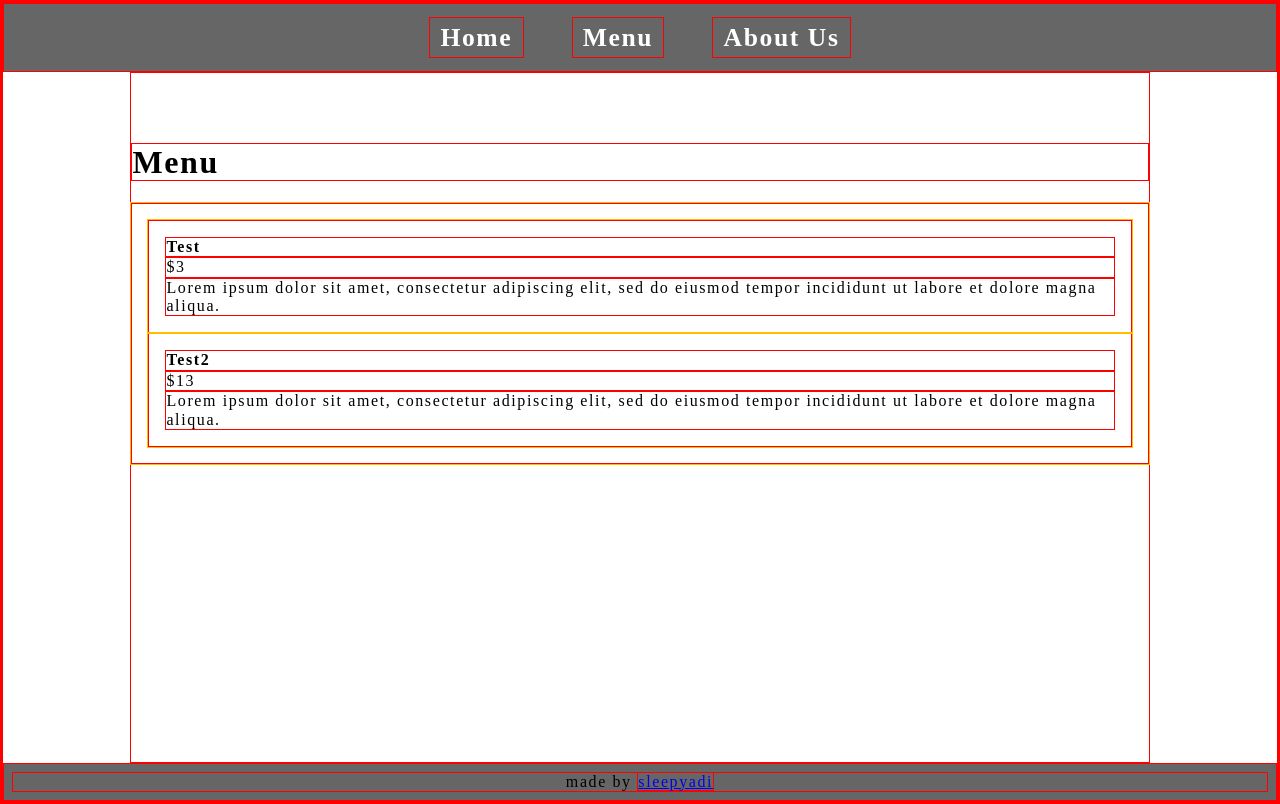
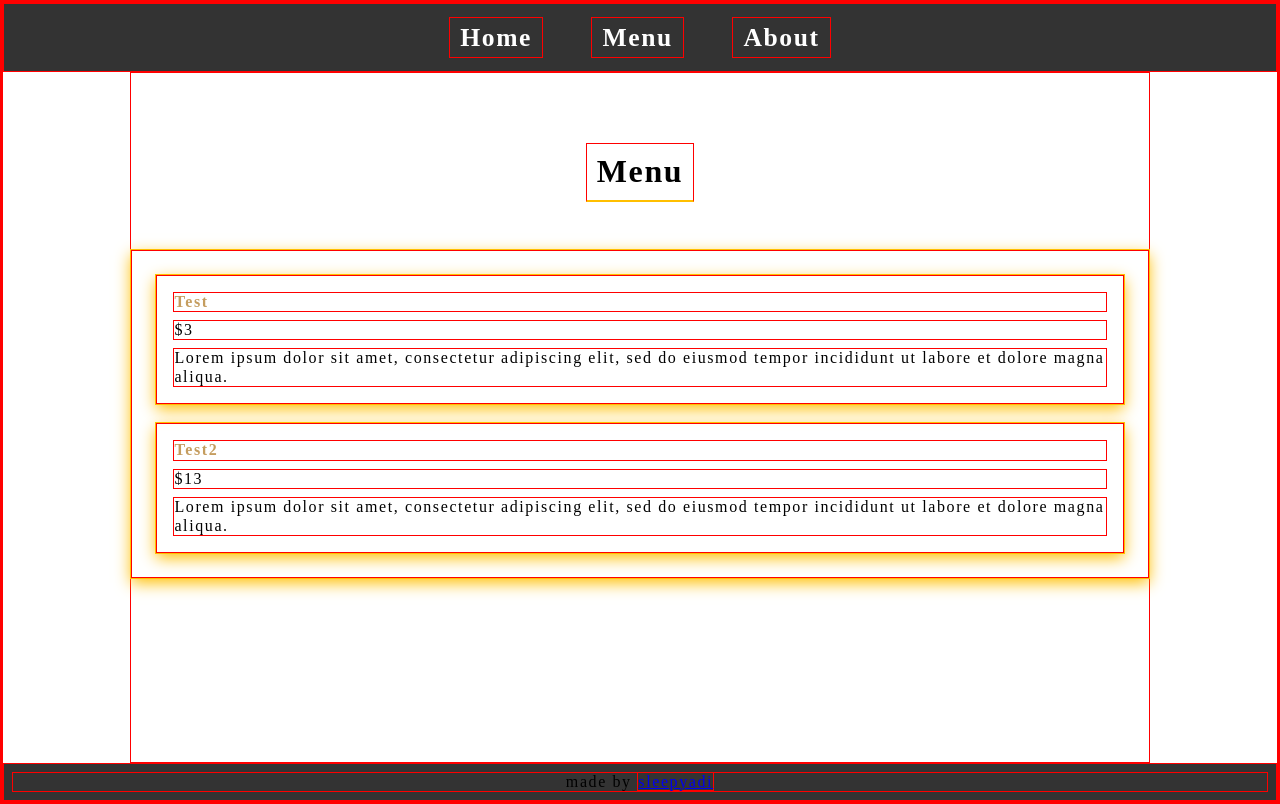
Before and after one commit to sleepyadi/restaurant-page, a website built with webpack: page src/template.html in a window 1280 px wide. Both pictures are taken after a click on the element "Menu". Built offline with nearby package versions, Linux system fonts and the light colour scheme.

Commit message:
Add styling to menu

```diff
--- a/src/about.js
+++ b/src/about.js
@@ -41,10 +41,14 @@ function generateAbout() {
     // about-us-title info contact-us-title info
     const about = new LayoutCreator({type: 'main', tagType: 'class', tag: 'about'});
 
+    const aboutTitle = document.createElement('h1');
+    aboutTitle.classList.add('about__title-main');
+    aboutTitle.textContent = 'About';
+
     const aboutUs = createAboutCard();
     const contact = createContactCard();
 
-    about.addElement([aboutUs, contact]);
+    about.addElement([aboutTitle, aboutUs, contact]);
 
     return about.element;
 }
--- a/src/header.js
+++ b/src/header.js
@@ -12,7 +12,7 @@ function generateHeader() {
     menuTab.element.textContent = 'Menu';
     menuTab.element.setAttribute('data-target-tab', 'menu');
 
-    aboutTab.element.textContent = 'About Us';
+    aboutTab.element.textContent = 'About';
     aboutTab.element.setAttribute('data-target-tab', 'about');
 
     header.addElement([homeTab.element, menuTab.element, aboutTab.element]);
--- a/src/styles/main.css
+++ b/src/styles/main.css
@@ -14,7 +14,9 @@
     --title-color: 	#ffbf00;
     --tab-fnt-color: #fff;
     --main-bg: #f2f2f2;
-    --header-bg: rgba(0,0,0,0.6);
+    --header-bg: rgba(0,0,0,0.8);
+    --yellow: #FFC60B;
+    --mud: #c59d5f;
 }
 
 body, #content {
@@ -30,6 +32,7 @@ body, #content {
 .card {
     padding: 1em;
     outline: 1px solid var(--title-color);
+    box-shadow: var(--title-color) 0px 5px 15px;
 }
 
 
@@ -54,7 +57,9 @@ body, #content {
 .header__tab:hover {
     background-color: rgba(0,0,0,0.3);
     cursor: pointer;
+    color: var(--title-color);
     border-radius: 5px;
+    transform: scale(1.05);
 }
 
 /* ---------------------- Main --------------------- */
@@ -81,12 +86,58 @@ main {
     text-align: center;
 }
 
+/* ---------------------- MENU --------------------- */
+.menu__title {
+    margin-bottom: 3rem;
+    margin-left: auto;
+    margin-right: auto;
+    text-align: center;
+    width: fit-content;
+    padding: 0.3em;
+    border-bottom: 2px solid var(--title-color);;
+}
+
+.menu .menu__items {
+    padding: 1.5em;
+    display: flex;
+    flex-direction: column;
+    row-gap: 1.2rem;
+}
+
+.menu__item {
+    display: flex;
+    flex-direction: column;
+    row-gap: 0.5rem;
+}
+
+
+.menu__item-name {
+    color: var(--mud);
+}
+
+.menu-item-price {
+    font-weight: bold;
+}
+
+.menu-item-desc {
+
+}
+
 
 /* ---------------------- ABOUT --------------------- */
 .about {
     display: flex;
     flex-direction: column;
     row-gap: 3rem;
+}
+.about__title-main {
+    margin-bottom: 0;
+    margin-left: auto;
+    margin-right: auto;
+    text-align: center;
+    width: fit-content;
+    padding: 0.3em;
+    border-bottom: 2px solid var(--title-color);
 }
 
 .about__title {
```
